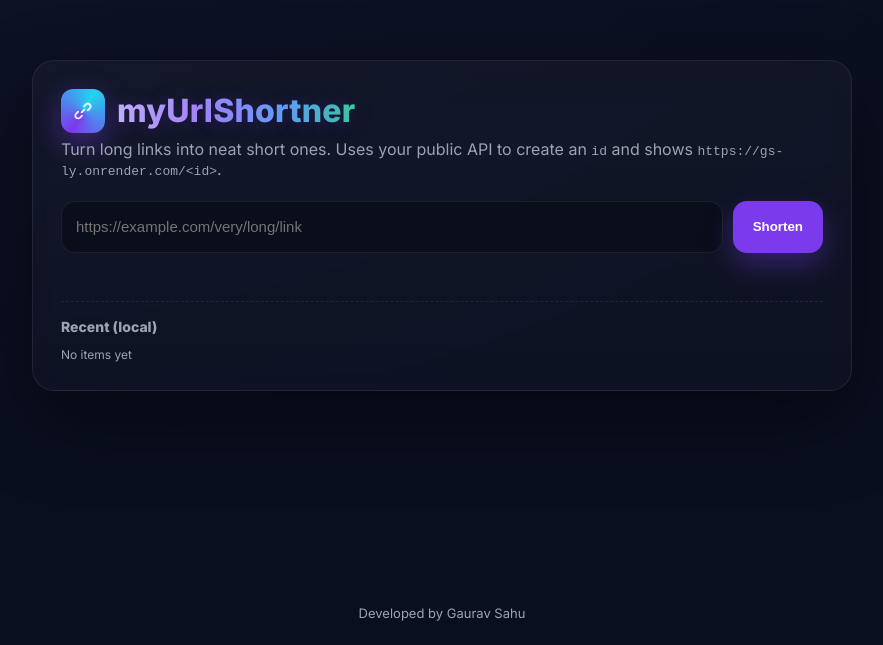
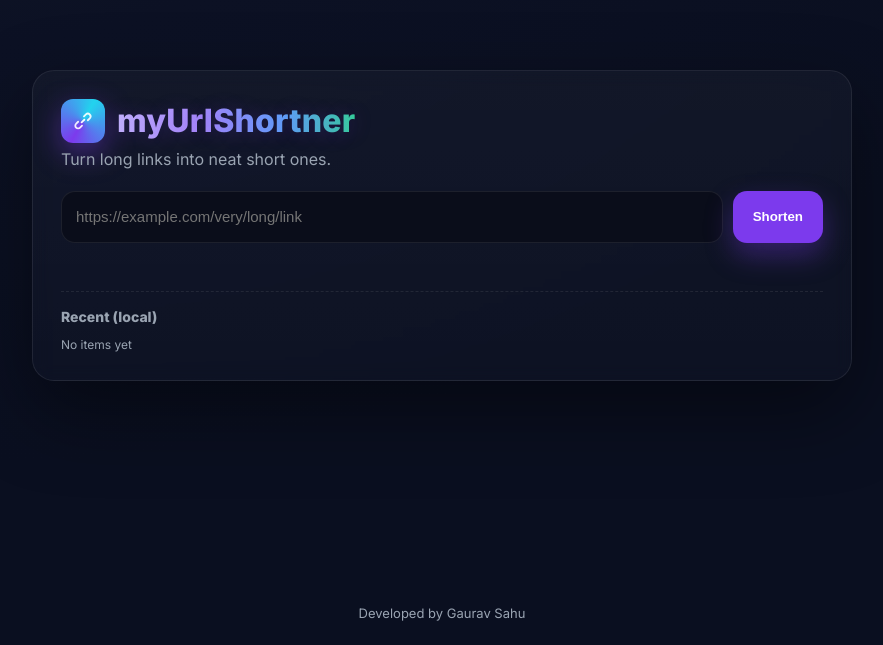
Before and after one commit to gauravsahuuu/myUrlShortner-frontend, a plain HTML site: page index.html in a window 1280 px wide. Shown: the part 155-800 px from the top of the page, without its empty margins (198-1081 px from the left). Drawn offline with Linux system fonts and the light colour scheme.

Commit message:
Update index.html

```diff
--- a/index.html
+++ b/index.html
@@ -248,9 +248,7 @@
         <h1>myUrlShortner</h1>
       </div>
       <p class="sub">
-        Turn long links into neat short ones. Uses your public API to create an
-        <code>id</code> and shows
-        <code>https://gs-ly.onrender.com/&lt;id&gt;</code>.
+        Turn long links into neat short ones.
       </p>
 
       <form id="form">
```
